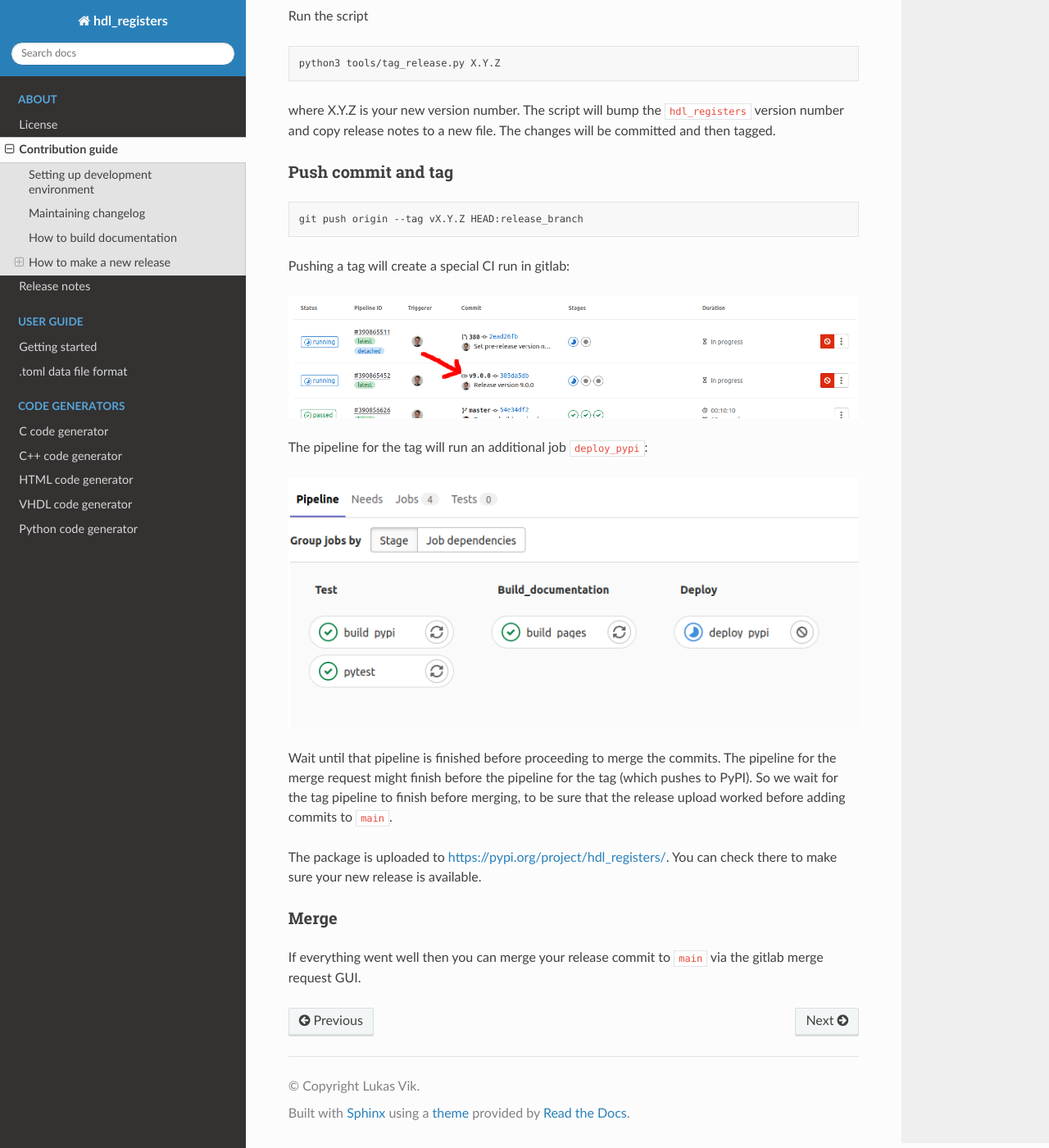
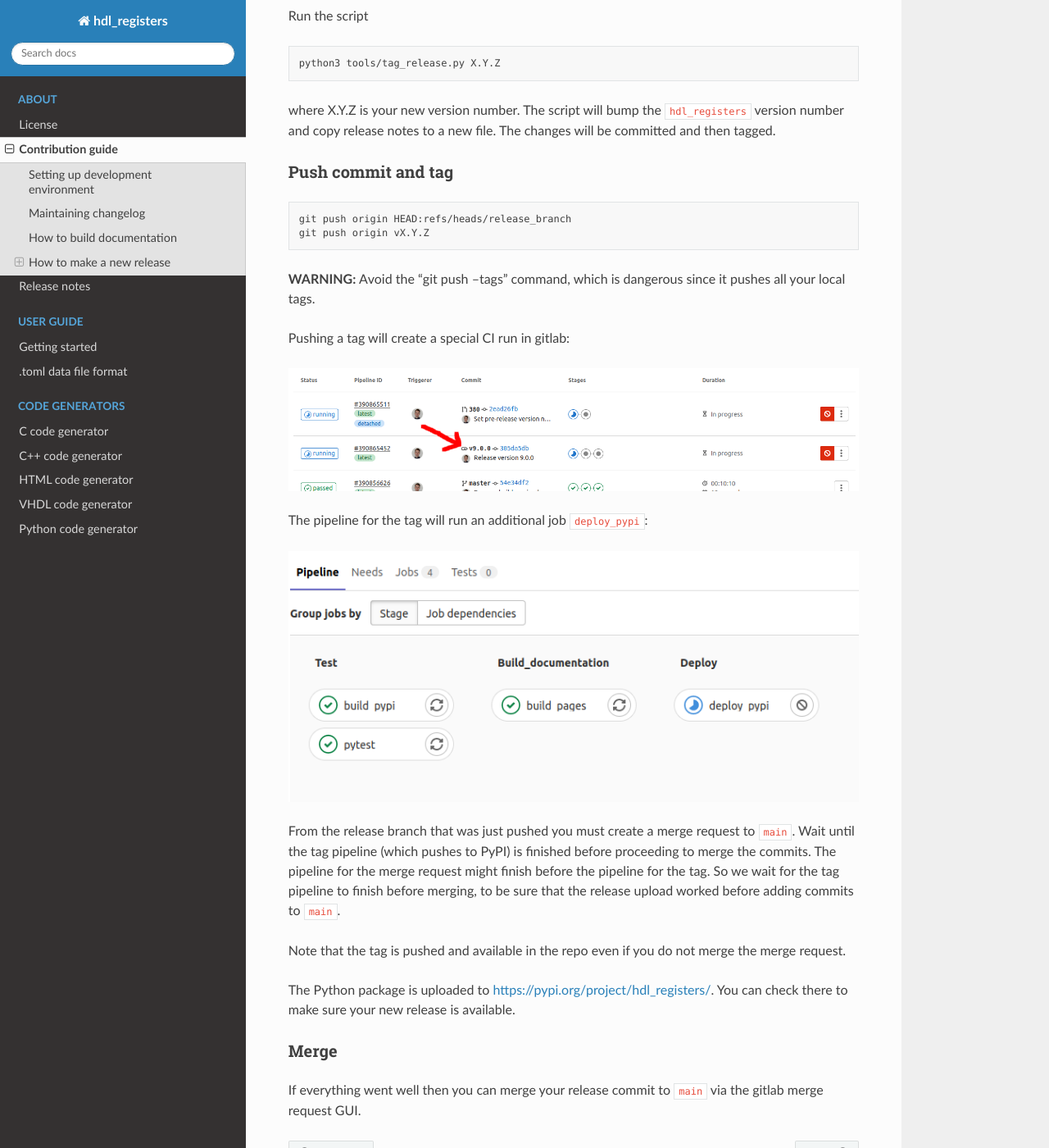
Before and after one commit to hdl-registers/hdl-registers, a Sphinx documentation site: the page built from doc/sphinx/contributing.rst, in a window 1280 px wide and 1400 px high, scrolled down 1494 px. Shown: the whole window at 82% size. Built offline with Sphinx 7.4.7 and the Read the Docs theme 2.0.0, drawn with Linux system fonts in a browser that asks for light colours.

Commit message:
Update instructions to avoid git push --tags

```diff
--- a/doc/sphinx/contributing.rst
+++ b/doc/sphinx/contributing.rst
@@ -99,7 +99,11 @@ ___________________
 
 .. code-block:: shell
 
-    git push origin --tag vX.Y.Z HEAD:release_branch
+    git push origin HEAD:refs/heads/release_branch
+    git push origin vX.Y.Z
+
+**WARNING:** Avoid the "git push --tags" command, which is dangerous since it pushes all your
+local tags.
 
 Pushing a tag will create a special CI run in gitlab:
 
@@ -109,13 +113,16 @@ The pipeline for the tag will run an additional job ``deploy_pypi``:
 
 .. image:: files/ci_deploy_jobs.png
 
-Wait until that pipeline is finished before proceeding to merge the commits.
-The pipeline for the merge request might finish before the pipeline for the tag
-(which pushes to PyPI).
+From the release branch that was just pushed you must create a merge request to ``main``.
+Wait until the tag pipeline (which pushes to PyPI) is finished before proceeding to merge
+the commits.
+The pipeline for the merge request might finish before the pipeline for the tag.
 So we wait for the tag pipeline to finish before merging, to be sure that the release upload worked
 before adding commits to ``main``.
 
-The package is uploaded to https://pypi.org/project/hdl_registers/.
+Note that the tag is pushed and available in the repo even if you do not merge the merge request.
+
+The Python package is uploaded to https://pypi.org/project/hdl_registers/.
 You can check there to make sure your new release is available.
 
 
```
